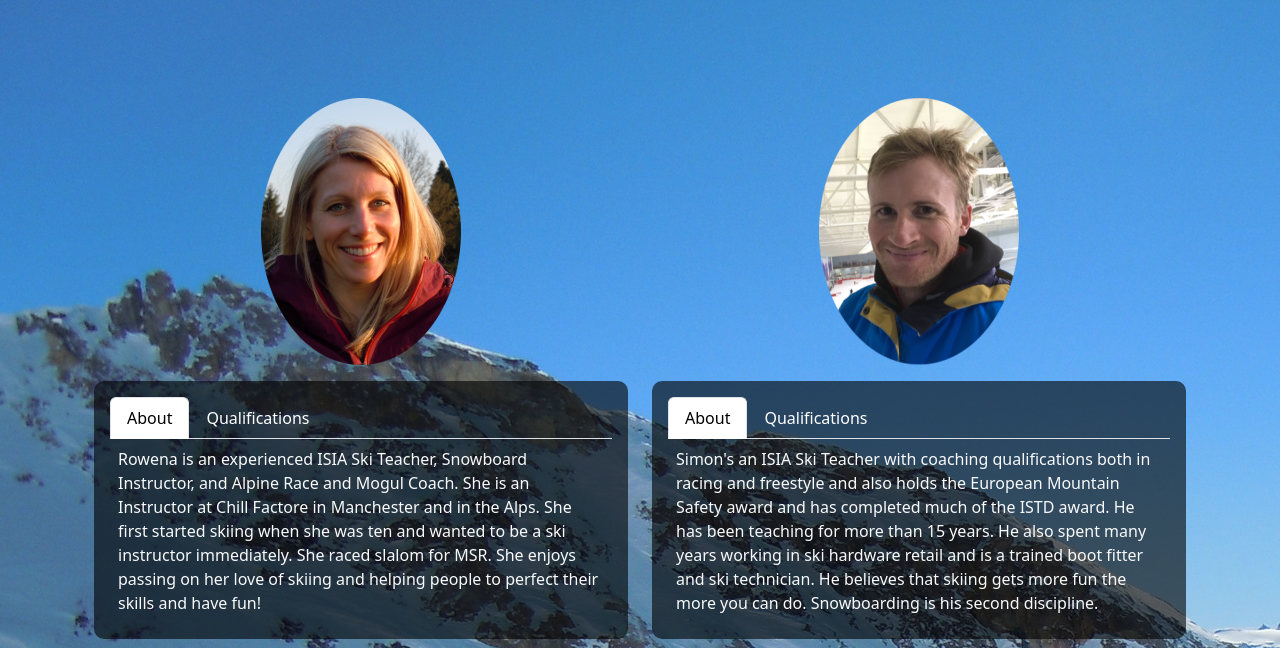
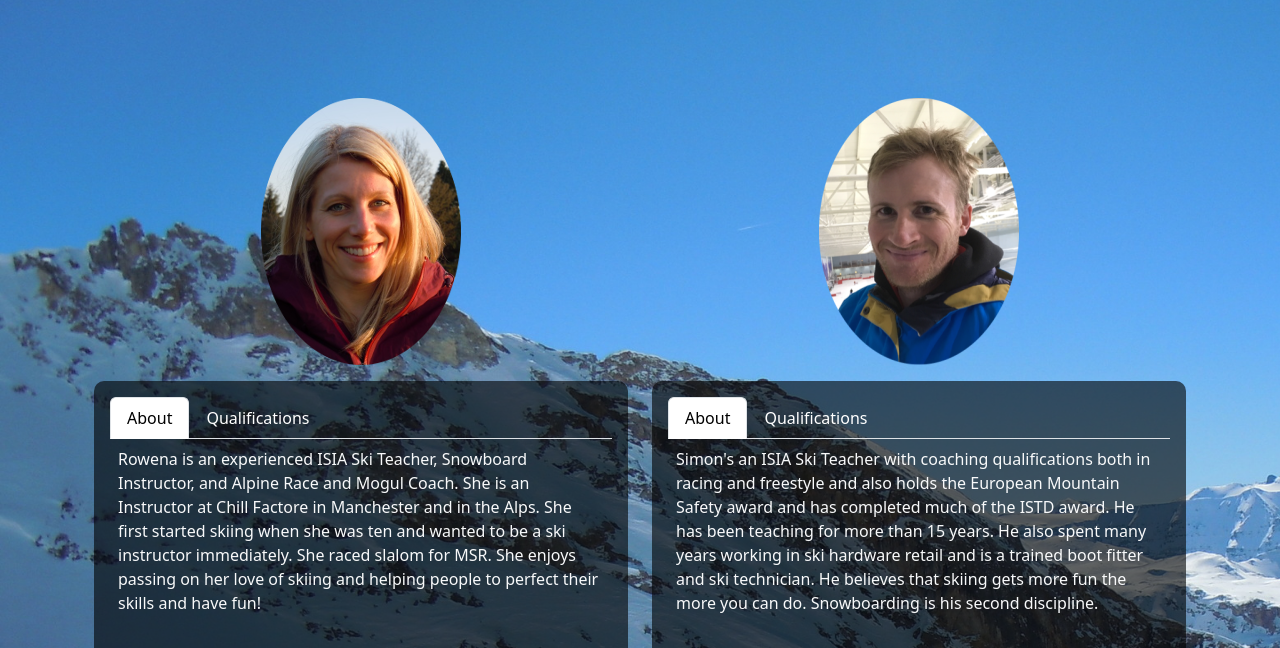
Before and after one commit to simalpas/spindrift_fe, a plain HTML site: page index.html in a window 1280 px wide. Shown: the part 2952-3600 px from the top of the page. Drawn offline with nearby package versions, Linux system fonts and the light colour scheme.

Commit message:
fix: cards not lining up with all the nested divs

```diff
--- a/css/main.css
+++ b/css/main.css
@@ -24,6 +24,7 @@
 
 .about-us-background {
     background: url('../images/snow_ridge.jpg') no-repeat;
+    background-size: cover;
     min-height: 100vh;
 }
 
@@ -42,7 +43,7 @@
 .card-body {
     background-color: rgba(0,0,0,0.6);
     border-radius:10px;
-    min-height: 15em;
+    min-height: 20em;
 }
 
 .card-body button {
--- a/index.html
+++ b/index.html
@@ -265,7 +265,7 @@
                                         aria-selected="false">Qualifications</button>
                                 </li>
                             </ul>
-                            <div class="tab-content text-light m-2" id="myTabContent">
+                            <div class="tab-content text-light m-2">
                                 <div class="tab-pane fade show active" id="roAbout" role="tabpanel"
                                     aria-labelledby="roAbout-tab">
                                     <p class="card-text text-light">
@@ -290,8 +290,8 @@
                             </div>
                         </div>
                     </div>
+                    <!-- END OF CARD -->
                 </div>
-                    <!-- END OF CARD -->
                 <div class="col justify-content-center">
                     <div class="card justify-content-center">
                         <img class="card-img-top w-50 justify-content-center mx-auto" src="images/si_head_shot.png"
@@ -386,7 +386,7 @@
                         </div>
                     </div>
                 </div>
-                    <!-- END OF CARD -->
+                        <!-- END OF CARD -->
                 <div class="col justify-content-center">
                     <div class="card justify-content-center">
                         <img class="card-img-top w-50 justify-content-center mx-auto" src="images/john_head_shot.png"
@@ -430,7 +430,8 @@
                             </div>
                         </div>
                     </div>
-                <!-- END OF CARD -->
+                    <!-- END OF CARD -->
+                </div>
                 </div>
             </div>
         </div>
```
